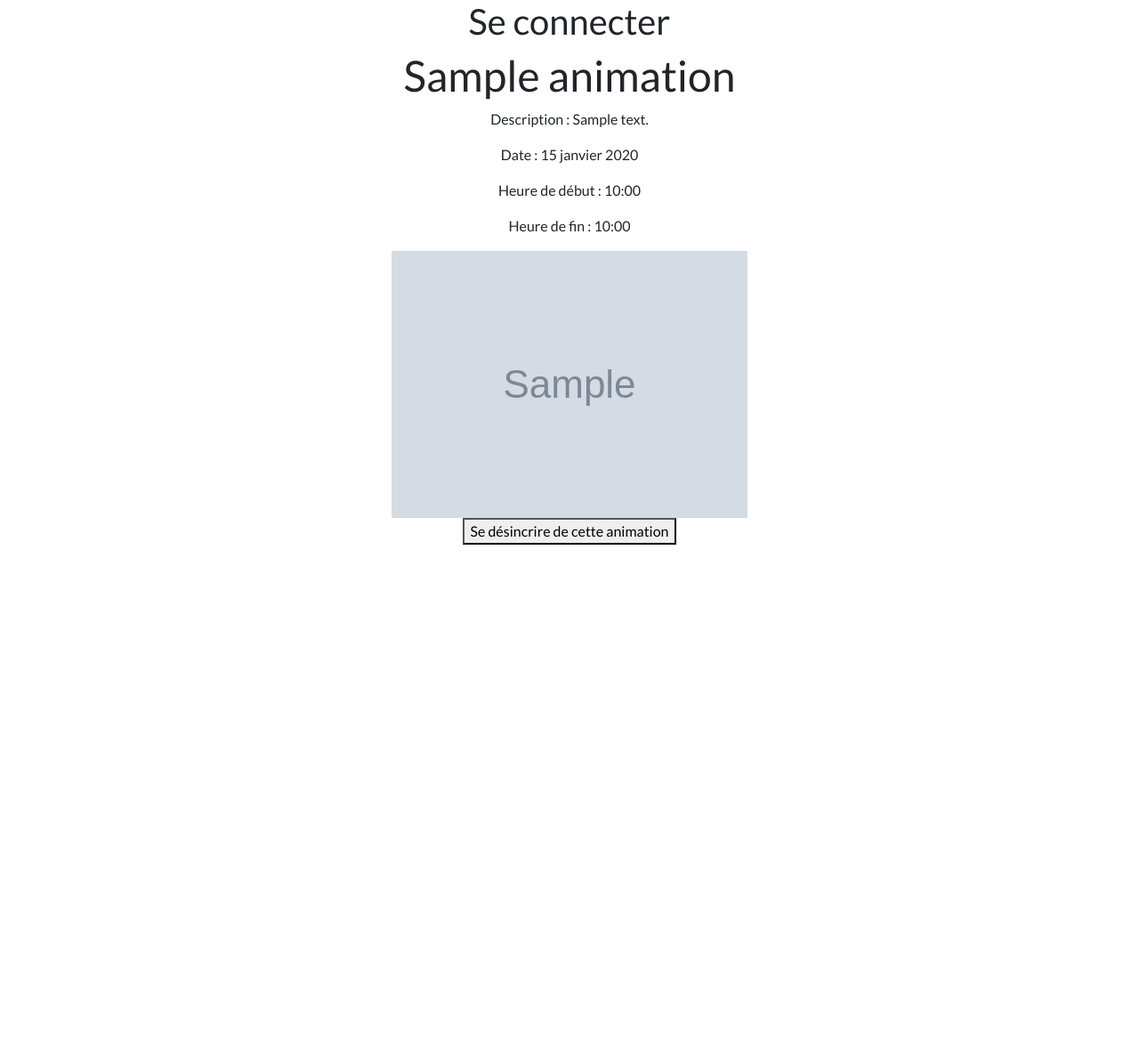
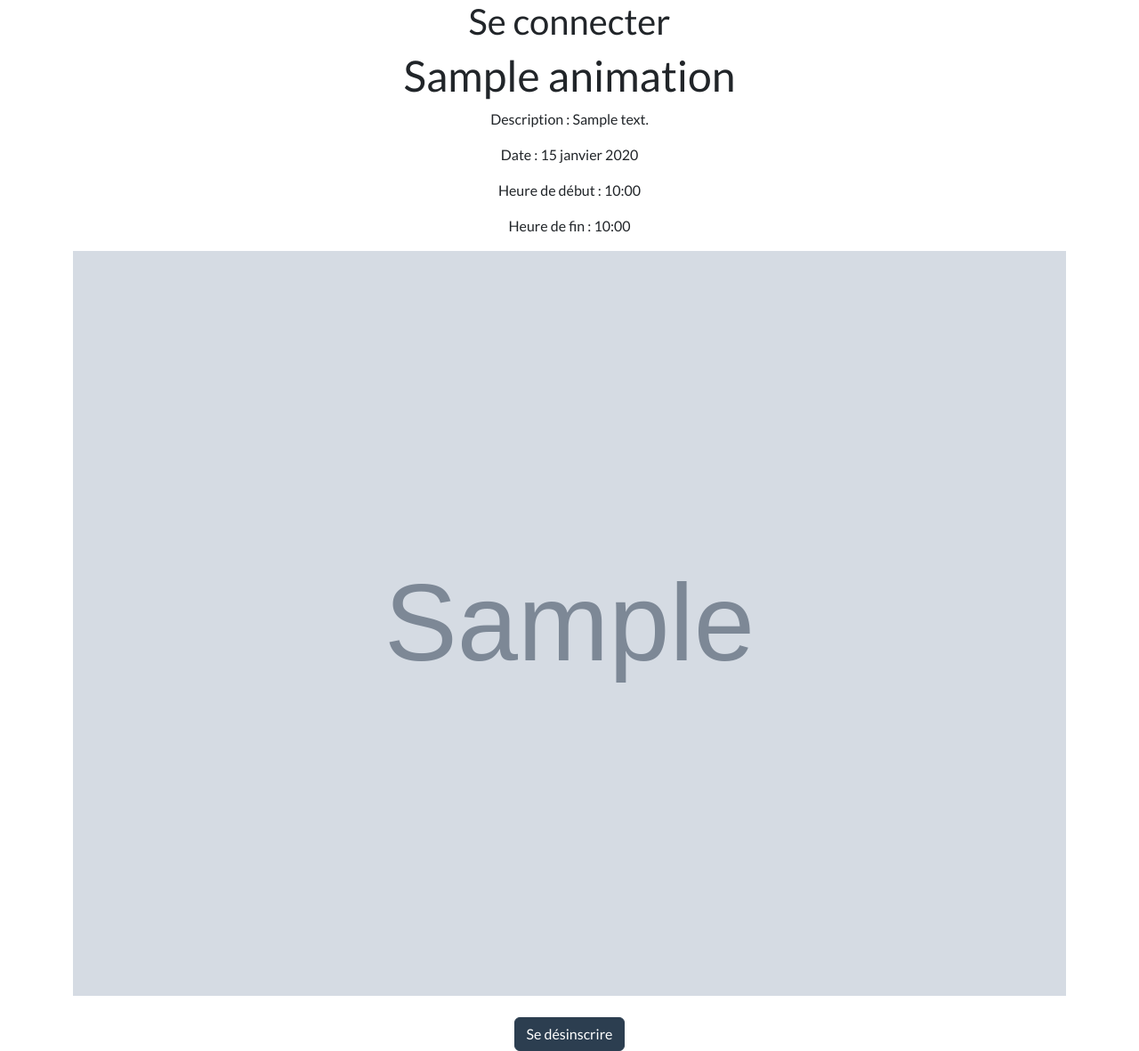
Before and after one commit to NumeriqueMediapass/MediapassAR, a Django app: page /animation/1 in a window 1280 px wide. Shown: the whole page at 89% size. Before the commit the page ends 612 px from the top, so only its background shows below. Run offline with Django 4.2, Linux system fonts and the light colour scheme; tables that the repository leaves empty hold one stand-in row (values such as "Sample post"); grey boxes marked "Sample" are stand-in pictures; some libraries are stand-ins or nearby versions.

Commit message:
Update projet

```diff
--- a/administration/views.py
+++ b/administration/views.py
@@ -41,6 +41,7 @@ def UserDeletion(request):
         users = request.POST.getlist('users')
         for user in users:
             User.objects.get(id=user).delete()
+        messages.success(request, "Vous avez supprimer l'utilisateur avec succès.")
         return redirect('UsersViews')
 
 # Fonction qui permet de modifier les informations d'un utilisateur
@@ -81,6 +82,7 @@ def UsersEdit(request, idusers):
                 # On sauvegarde les modifications
                 user_info.save()
                 # On redirige vers la page des utilisateurs
+                messages.success(request, "Vous avez bien modifier l'utilisateur.")
                 return redirect('UsersViews')
     # On récupère l'utilisateur dont l'id est passé en paramètre
     user_info = User.objects.get(id=idusers)
@@ -101,6 +103,7 @@ def UsersCreation(request):
     if form.is_valid():
         # On sauvegarde les informations de l'utilisateur
         form.save()
+        messages.success(request, "Vous avez bien créer l'utilisateur.")
         return redirect('UsersViews')
     return render(request, 'administration/create_user.html', {'form': form})
 
@@ -114,6 +117,7 @@ def MediaLibraryCreations(request):
         form = create_mediathequeForm(request.POST)
         if form.is_valid():
             form.save()
+            messages.success(request, "Vous avez bien créer la médiathèque.")
             return redirect('MediaLibraryViews')
     else:
         form = create_mediathequeForm()
@@ -163,4 +167,5 @@ def MediaLibraryDelation(request):
         mediatheques = request.POST.getlist('mediatheques')
         for mediatheque in mediatheques:
             Mediatheque.objects.get(id=mediatheque).delete()
+            messages.success(request, "La médiatheque a été supprimée")
         return redirect('MediaLibraryViews')
--- a/mediatheque/views.py
+++ b/mediatheque/views.py
@@ -1,3 +1,4 @@
+from django.contrib import messages
 from django.core.mail import send_mail
 from django.shortcuts import render, redirect
 from django.contrib.auth.decorators import user_passes_test
@@ -45,6 +46,7 @@ def AddAtelier(request):
             animation = form.save(commit=False)
             animation.users = request.user
             animation.save()
+            messages.success(request, 'L\'animation a bien été ajoutée')
             return redirect('AtelierViews')
     else:
         form = AnimationForm()
@@ -58,6 +60,7 @@ def AtelierDelation(request):
         id_animations = request.POST.getlist('atelier')
         for id_animation in id_animations:
             Animation.objects.get(id=id_animation).delete()
+            messages.success(request, 'L\'animation a bien été supprimée')
         return redirect('AtelierViews')
 
 
@@ -68,6 +71,7 @@ def AtelierEditing(request, idanimations):
         form = AnimationUpdateForm(request.POST, request.FILES, instance=animation)
         if form.is_valid():
             form.save()
+            messages.success(request, 'L\'animation a bien été modifié')
             return redirect('AtelierViews')
     else:
         form = AnimationUpdateForm(instance=animation)
@@ -108,6 +112,7 @@ def SignupConfirm(request):
         email_from = settings.EMAIL_HOST_USER
         recipient_list = [reservation.user.email]
         send_mail(subject, message, email_from, recipient_list)
+        messages.success(request, 'L\'inscription a bien été confirmée')
     return redirect('InscriptionGet', id=animation.id)
 
 
@@ -125,6 +130,7 @@ def SignupDeleting(request):
         reservation.Validated = False
         # On sauvegarde la réservation
         reservation.save()
+        messages.success(request, 'L\'inscription a bien été supprimée')
     return redirect('InscriptionGet', id=animation.id)
 
 
--- a/website/templates/website/accueil.html
+++ b/website/templates/website/accueil.html
@@ -7,7 +7,7 @@
             var calendarEl = document.getElementById('calendar');
             var calendar = new FullCalendar.Calendar(calendarEl, {
                 initialView: 'dayGridMonth',
-                locale: 'fr',
+                locale: 'FR',
                 //On affiche les animations dans le calendrier
                 events: [
                     {% for animation in anim %}
--- a/website/templates/website/inscriptionAtelier.html
+++ b/website/templates/website/inscriptionAtelier.html
@@ -11,7 +11,7 @@
     <p>Heure de fin : {{ animation.hour_end }}</p>
     <p>Age minimum : {{ animation.age }}</p>
     <p>Age maximum : {{ animation.age_end }}</p>
-    <img src="{{ animation.image.url }}" alt="Atelier image">
+    <img src="{{ animation.image.url }}" alt="Atelier image" width="100%">
     {% if reservations %}
         <h2>Déjà inscrit</h2>
     {% else %}
--- a/website/templates/website/mesReservations.html
+++ b/website/templates/website/mesReservations.html
@@ -4,7 +4,7 @@
 
 {% block content %}
     <div class="text-center">
-        {% if animations.count != 0  %}
+        {% if animations|length == 0  %}
             <h1>Vous n'êtes inscrit à aucun atelier</h1>
         {% else %}
             <h1>Vos réservations</h1>
--- a/website/templates/website/monCompte.html
+++ b/website/templates/website/monCompte.html
@@ -9,7 +9,6 @@
             <a class="navbar-brand" href="{% url 'ChangePassword' %}">Modifier votre mot de passe </a>
             <a class="navbar-brand" href="{% url 'editProfile'%}">Modifier votre compte </a>
             <a class="navbar-brand" href="{% url 'deleteProfile'%}">Supprimer votre compte </a>
-            <a class="navbar-brand" href="{% url 'acceuil' %}">Retour a l'accueil</a>
         </form>
     </nav>
     <h1>Ma page personnelle</h1>
--- a/website/templates/website/printAtelier.html
+++ b/website/templates/website/printAtelier.html
@@ -9,12 +9,14 @@
         <p><label>Date : {{ animation.date }}</label></p>
         <p><label>Heure de début : {{ animation.hour }}</label></p>
         <p><label>Heure de fin : {{ animation.hour_end }}</label></p>
-        <img src="{{ animation.image.url }}" alt="Atelier image">
+        <img src="{{ animation.image.url }}" alt="Atelier image" style="width: 100%">
+        <br>
         <form method="POST">
             {% csrf_token %}
-            <button type="submit" formmethod="POST"
-                    formaction="{% url "deleteReservation" id=animation.id %}">
-                Se désincrire de cette animation </button>
+            <br>
+            <button type="submit" class="btn btn-primary"
+                    formaction="{% url "deleteReservation" idanimations=animation.id %}">Se désinscrire</button>
+            <br>
         </form>
     </div>
 {% endblock %}
--- a/website/views.py
+++ b/website/views.py
@@ -97,7 +97,7 @@ def AnimationsViews(request, id_anim):
     animation = Animation.objects.get(id=id_anim)
     # On récupère les réservations pour l'utilisateur connecté
     reservations = Reservation.objects.filter(user=request.user, animation_id=id_anim)
-    print(reservations)
+
     return render(request, 'website/inscriptionAtelier.html', {'animation': animation, 'reservations': reservations})
 
 
@@ -127,6 +127,7 @@ def Signup(request):
     email_from = settings.EMAIL_HOST_USER
     recipient_list = [user.mediatheque.email]
     send_mail(subject, message, email_from, recipient_list)
+    messages.success(request, "Vous êtes inscrit à l'animation : " + Animation.objects.get(id=animation).name)
     return redirect('acceuil')
 
 
@@ -158,4 +159,6 @@ def deleteReservation(request, idanimations):
     # On vérifie si l'utilisateur est bien celui qui a fait la réservation
     if user == reservation.user:
         reservation.delete()
+        messages.success(request, "Votre réservation de l'animation : " +
+                         Animation.objects.get(id=idanimations).name), " a été supprimée"
     return redirect('mesReservations')
```
